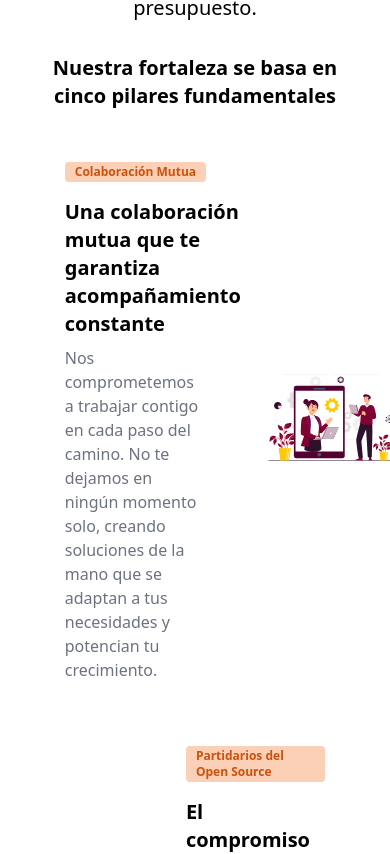
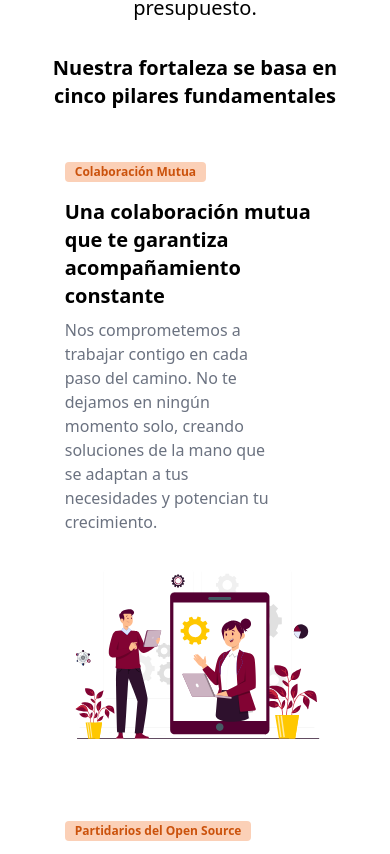
Before and after one commit to JesusFregoso/sunsets.mx, a Nuxt app: page / in a window 390 px wide. Shown: the part 6136-6990 px from the top of the page. Built offline with nearby package versions, Linux system fonts and the light colour scheme; what vue3-marquee would draw is missing.

Commit message:
fix responsive design

```diff
--- a/components/Navbar.vue
+++ b/components/Navbar.vue
@@ -9,7 +9,7 @@ mode.value = "light";
 let scrolledFromTop = ref(false)
 
 onMounted(() => {
-  scrolledFromTop.value = window.scrollY > (window.innerHeight - 80)
+  scrolledFromTop.value = window.scrollY >= (window.innerHeight - 150)
   window.addEventListener('scroll', onScroll)
 })
 
@@ -21,7 +21,7 @@ function onScroll () {
   if (window.scrollY  > (window.innerHeight) && scrolledFromTop.value === true) {
     return
   }
-  scrolledFromTop.value = window.scrollY > (window.innerHeight - 80)
+  scrolledFromTop.value = window.scrollY >= (window.innerHeight - 150)
 }
 
 interface RouteProps {
@@ -84,7 +84,7 @@ const isOpen = ref<boolean>(false);
 <template>
   <header
     class="mx-auto fixed z-40 flex justify-between items-center p-2 transition-all duration-300"
-    :class="{'h-24 top-5 opacity-100': !scrolledFromTop, 'opacity-0': scrolledFromTop}"
+    :class="{'h-24 top-5 visible': !scrolledFromTop, 'invisible': scrolledFromTop}"
     ref="el"
   >
     <a
--- a/components/Services.vue
+++ b/components/Services.vue
@@ -67,8 +67,8 @@ const HowItWorksList: HowItWorksProps[] = [
     v-for="({ badgeTitle, title, description, image }, index) in HowItWorksList"
     :key="title"
     :class="[
-      'flex mb-8 items-center relative',
-      { 'flex-row-reverse': index % 2 !== 0 },
+      'flex flex-col md:flex-row  lg:flex-row mb-8 items-center relative',
+      { 'md:flex-row-reverse lg:flex-row-reverse': index % 2 !== 0 },
     ]"
   >
     <!-- Contenedor de texto -->
@@ -87,7 +87,7 @@ const HowItWorksList: HowItWorksProps[] = [
         {{ description }}
       </p>
     </div>
-    <img :src="image" class="w-[150px]  md:w-[250px] lg:w-[300px] mx-auto "/>
+    <img :src="image" class="w-[300px]  md:w-[250px] lg:w-[450px] mx-auto -scale-x-100 "/>
       </div>
     </div>
   </section>
--- a/components/Team.vue
+++ b/components/Team.vue
@@ -28,23 +28,6 @@ const teamList: TeamProps[] = [
       {
         name: "Github",
         url: "https://github.com/leoMirandaa",
-      },
-      {
-        name: "X",
-        url: "https://x.com/leo_mirand4",
-      },
-    ],
-  },
-  {
-    imageUrl:
-      "https://images.unsplash.com/photo-1534528741775-53994a69daeb?q=80&w=1528&auto=format&fit=crop&ixlib=rb-4.0.3&ixid=M3wxMjA3fDB8MHxwaG90by1wYWdlfHx8fGVufDB8fHx8fA%3D%3D",
-    firstName: "Elizabeth",
-    lastName: "Moore",
-    positions: ["UI/UX Designer"],
-    socialNetworks: [
-      {
-        name: "LinkedIn",
-        url: "https://www.linkedin.com/in/leopoldo-miranda/",
       },
       {
         name: "X",
```
